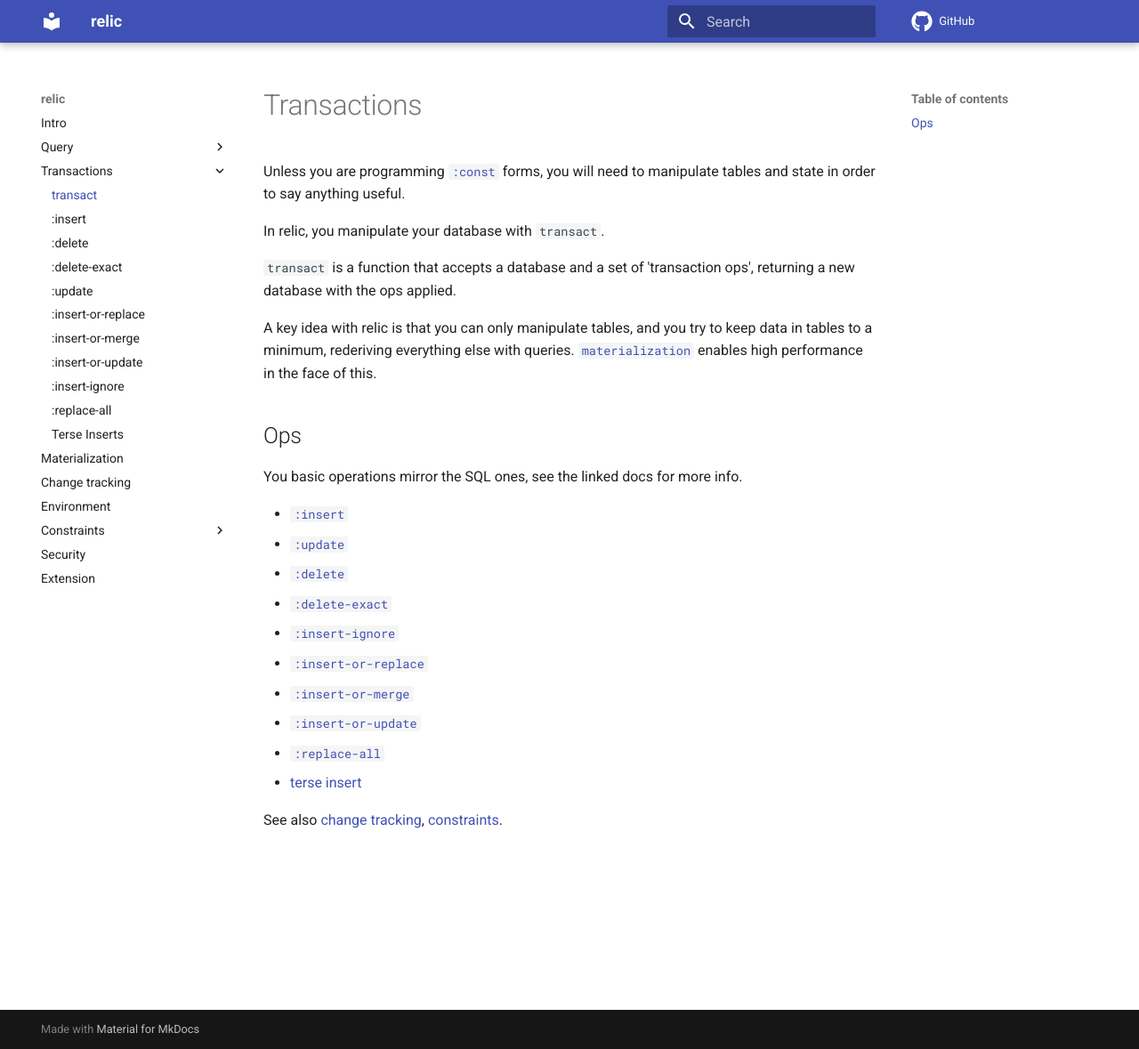
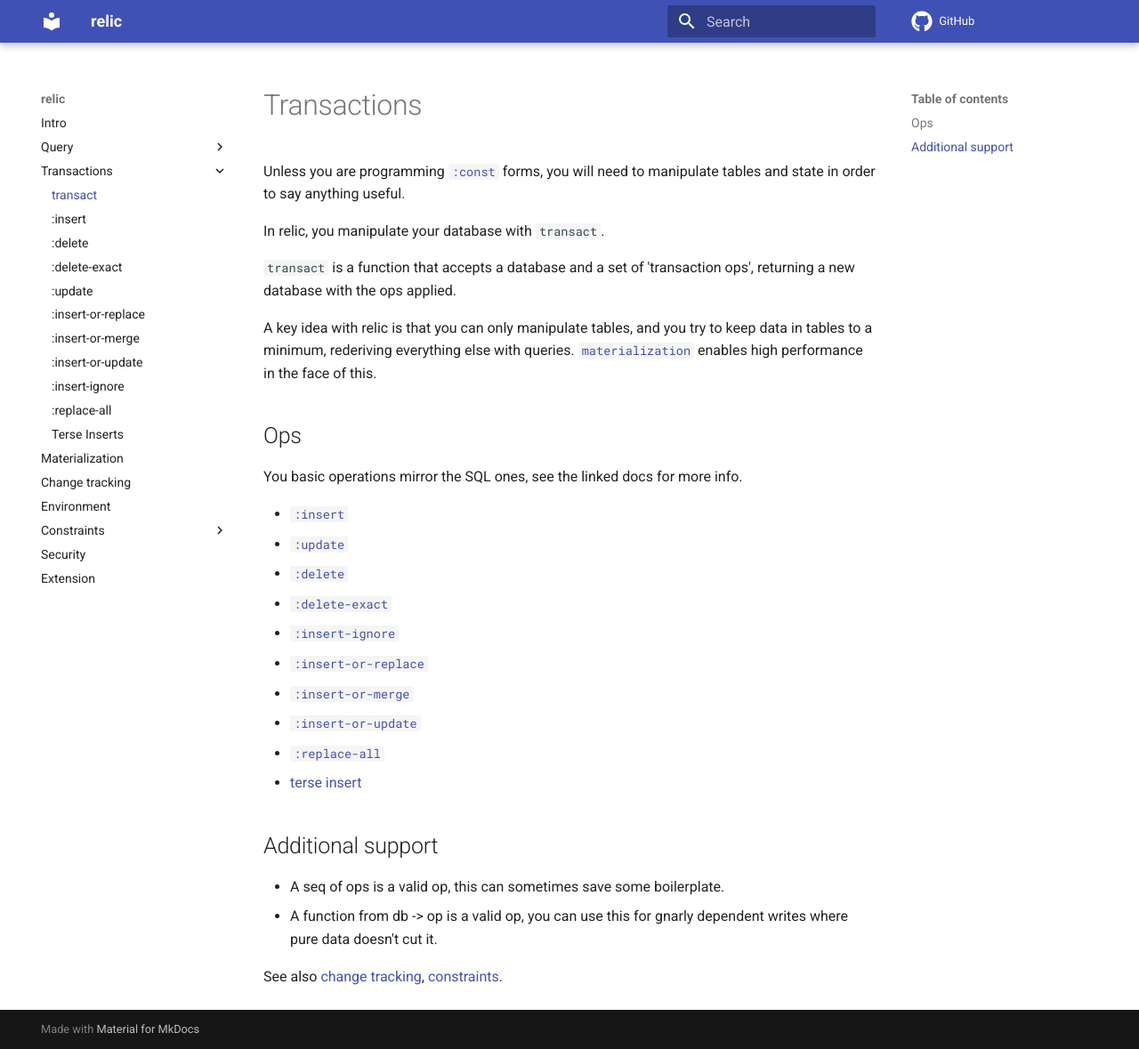
Before and after one commit to wotbrew/relic, an MkDocs documentation site: the page built from doc/transact.md, in a window 1280 px wide and 1179 px high. Shown: the whole window at 89% size. Built offline with MkDocs 1.6.1 and Material for MkDocs 9.7.7, drawn with Linux system fonts in a browser that asks for light colours; comment, search, counter and statistics services are not loaded.

Commit message:
transaction functions and rel/row

```diff
--- a/doc/transact.md
+++ b/doc/transact.md
@@ -24,4 +24,10 @@ You basic operations mirror the SQL ones, see the linked docs for more info.
 - [terse insert](terse-insert.md)
 
 
+## Additional support
+
+- A seq of ops is a valid op, this can sometimes save some boilerplate.
+- A function from db -> op is a valid op, you can use this for gnarly dependent writes where pure data doesn't cut it.
+
+
 See also [change tracking](change-tracking.md), [constraints](constraints.md).
```
Also changed, not shown: 3 other files.
